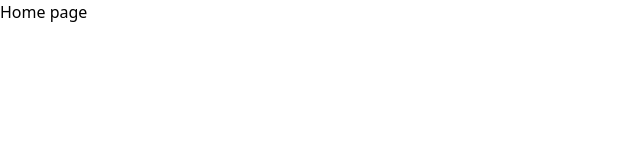
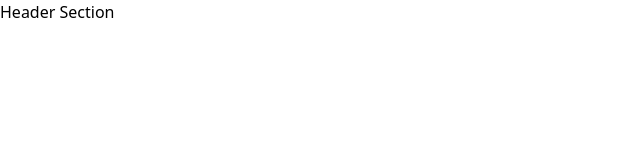
Before and after one commit to m-abubakr1/Single-page-Portfolio-FET, a Next.js app: page / in a window 1280 px wide. Shown: the top 160 px of the page, without its empty margins (0-640 px from the left). Built offline with nearby package versions, Linux system fonts and the light colour scheme.

Commit message:
1st Edit testing

```diff
--- a/src/app/page.tsx
+++ b/src/app/page.tsx
@@ -1,7 +1,8 @@
+import { Header } from "@/sections/Header";
 export default function Home() {
   return (
     <div>
-      <h1>Home page</h1>
+      <Header />
     </div>
   );
 }
```
Also changed, not shown: 1 other file (tests, documents, lock files or other folders).
